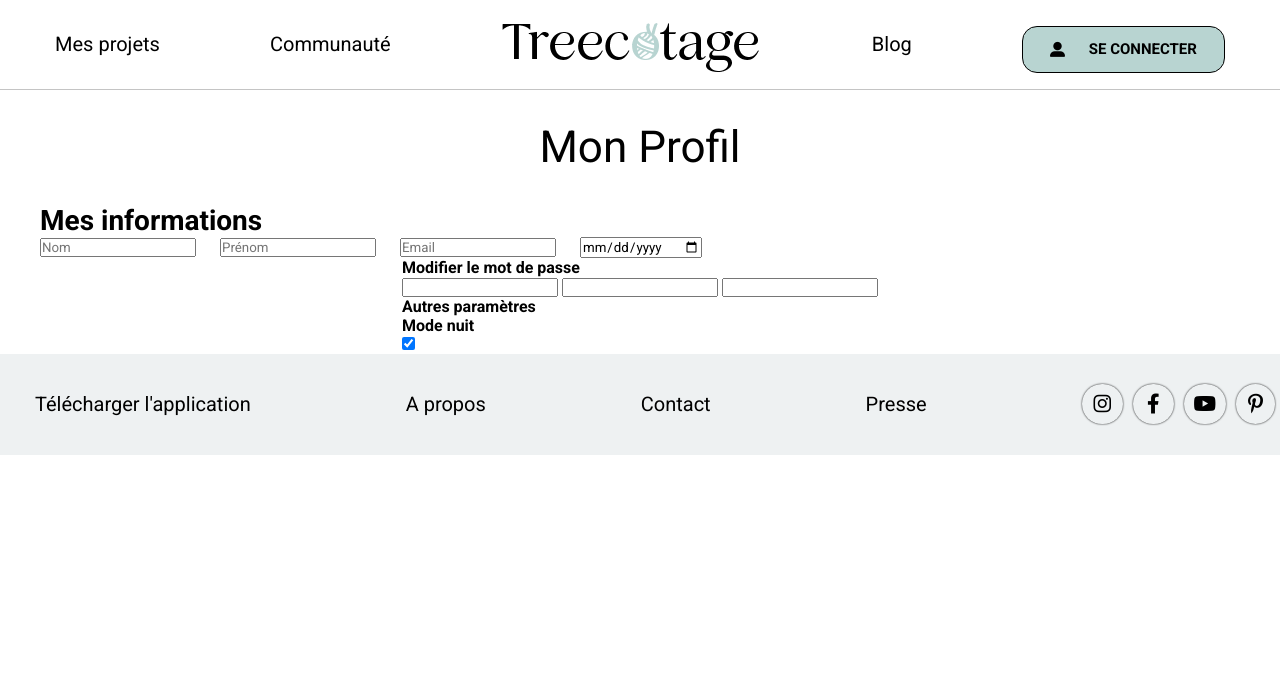
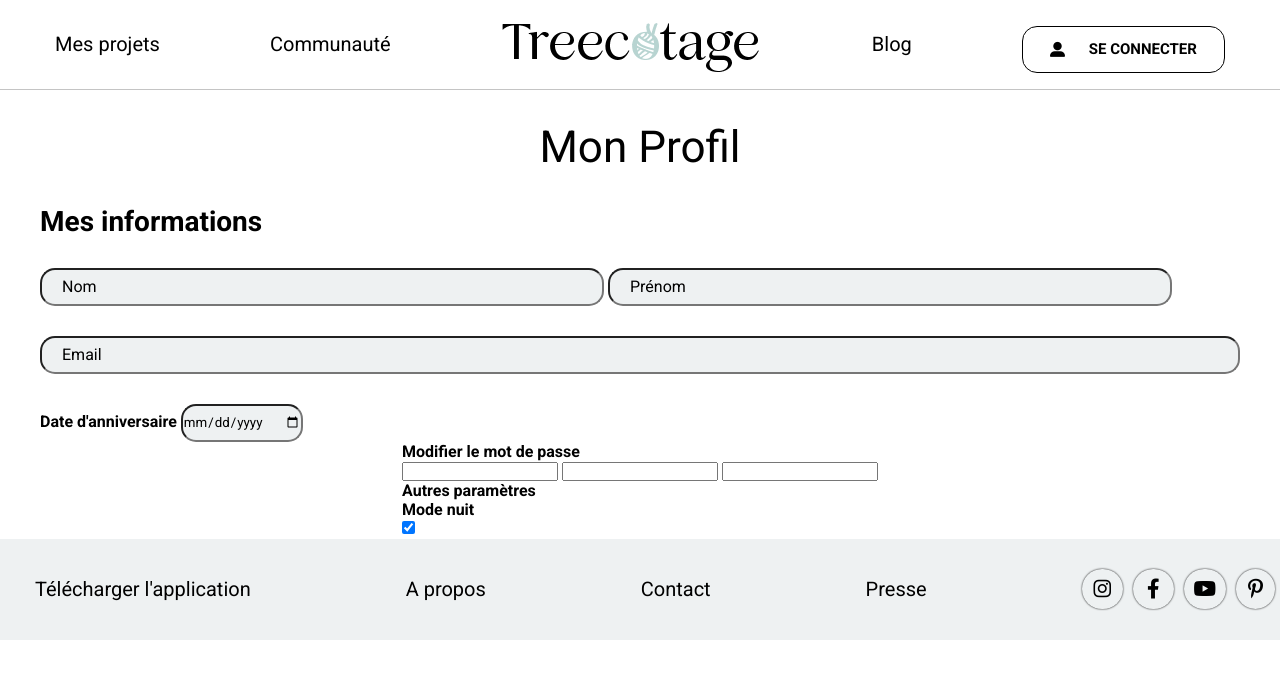
Before and after one commit to Tomag56/Treecotage_Projet, a plain HTML site: page profil.html in a window 1280 px wide. Drawn offline with Linux system fonts and the light colour scheme.

Commit message:
mon profil suite

```diff
--- a/Sass/partials/_bouton.scss
+++ b/Sass/partials/_bouton.scss
@@ -5,7 +5,7 @@
   width: 203px;
   left: 0px;
   top: 0px;
-  background-color: $couleurVerte;
+  background-color: $fondPrincipal;
   padding: 7px 15px;
   border: 1px solid #000;
   border-radius: 15px;
@@ -28,7 +28,8 @@
   cursor: pointer;
 }
 
-.compteur i {
+.compteur {
+  i {
     font-size: 25px;
     font-weight: bolder;
     padding: 0.5em 0.6em;
@@ -38,10 +39,11 @@
     box-shadow: 6px 6px 12px #d9d9d9, -6px -6px 12px #ffffff;
   }
 
-.compteur i:hover {
+  i:hover {
     border-radius: 50px;
     background: #eef1f2;
     box-shadow: inset 6px 6px 12px #cacdce, inset -6px -6px 12px #ffffff;
+  }
 }
 
 .compteurS2 i {
--- a/Sass/partials/_profil.scss
+++ b/Sass/partials/_profil.scss
@@ -1,24 +1,32 @@
-.formulaire{
+.formulaire {
   max-width: 1200px;
-    margin: auto;
+  margin: 1px 100px;
 
-    .formulaire1{
-
+  .formulaire1 {
     width: 1200px;
 
-
-        legend{
-            font-family: "roboto";
+    legend {
+      font-family: 'roboto';
       font-size: 28px;
     }
     input {
-            margin-right: 20px;
+      margin-top: 30px;
 
-
-            type:text{
-                width:25%;
+      height: 38px;
+      background-color: $fondFormulaire;
+      border-radius: $borderFormulaire;
     }
-
+    ::placeholder {
+      color: black;
+      font-size: 16px;
+      padding-left: 20px;
     }
   }
 }
+#nom,
+#prenom {
+  width: 47%;
+}
+#email {
+  width: 100%;
+}
--- a/Sass/partials/_variables.scss
+++ b/Sass/partials/_variables.scss
@@ -7,3 +7,7 @@ $couleurRouge:#E09C90;
 $couleurVerte: #B8D4D1;
 $couleurBleu: #D7DEF8;
 $couleurJaune: #FFF3C4;
+
+//Formumaire
+$fondFormulaire : #EEF1F2;
+$borderFormulaire : 15px;
--- a/profil.html
+++ b/profil.html
@@ -3,7 +3,7 @@
   <head>
     <meta charset="UTF-8" />
     <meta http-equiv="X-UA-Compatible" content="IE=edge" />
-    <meta name="viewport" content="width=, initial-scale=1.0" />
+    <meta name="viewport" content="width=device-width, initial-scale=1.0" />
     <title>Mon Profil</title>
     <link href="sass/main.css" type="text/css" rel="stylesheet" />
     <link rel="stylesheet" href="https://cdnjs.cloudflare.com/ajax/libs/font-awesome/6.0.0-beta3/css/all.min.css" />
@@ -35,7 +35,7 @@
           <input type="text" name="nom" id="nom" placeholder="Nom" required>
           <input type="text" name="prenom" id="prenom" placeholder="Prénom" required>
           <input type="email" name="email" id="email" placeholder="Email" required>
-          <label for="birthday"></label>
+          <label for="birthday">Date d'anniversaire</label>
           <input type="date" name="birthday" id="birthday">
 
         </form>
```
Also changed, not shown: Sass/main.css, 1 other file. Lines whose indentation alone changed are shown as unchanged.
